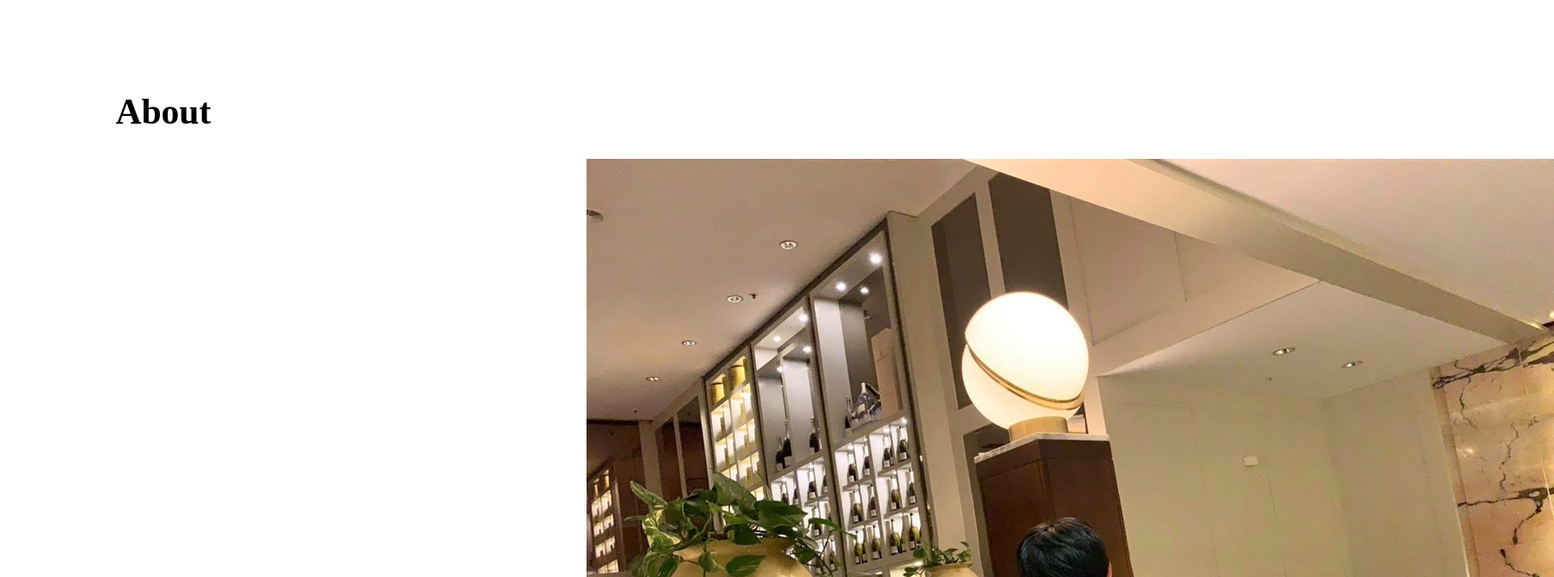
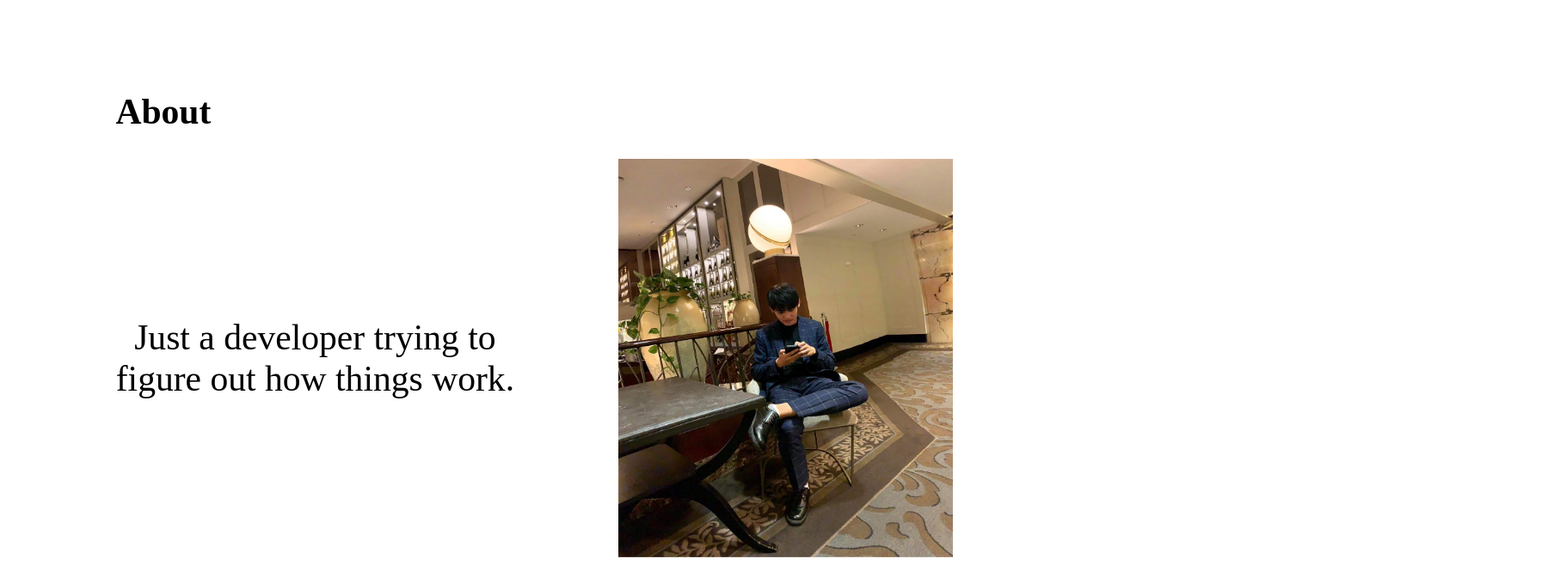
Before and after one commit to Kiyeo/Kiyeo.github.io, a Next.js app: page /AboutSection in a window 1280 px wide. Shown: the top 672 px of the page at 86% size, 1807 px wide, since content can reach past the window. Built offline with nearby package versions, Linux system fonts and the light colour scheme.

Commit message:
Use next/image for photo

```diff
--- a/pages/AboutSection.tsx
+++ b/pages/AboutSection.tsx
@@ -1,3 +1,4 @@
+import Image from "next/image";
 import styled from "styled-components";
 import Header from "../components/Header";
 
@@ -14,6 +15,8 @@ const ContentDiv = styled.div`
   grid-gap: 2em;
   font-size: clamp(1rem, 2vw + 1rem, 4rem);
   text-align: center;
+
+
 `;
 
 const AboutSection: React.FC = () => {
@@ -22,7 +25,7 @@ const AboutSection: React.FC = () => {
       <Header>About</Header>
       <ContentDiv>
         <p>Just a developer trying to figure out how things work.</p>
-        <img src="/assets/images/IMG_0186.jpg" />
+        <Image alt="me" src={"/assets/images/IMG_0186.jpg"} width="100%" height="100%" layout="responsive" objectFit="contain" />
       </ContentDiv>
     </AboutStyle>
   );
```
